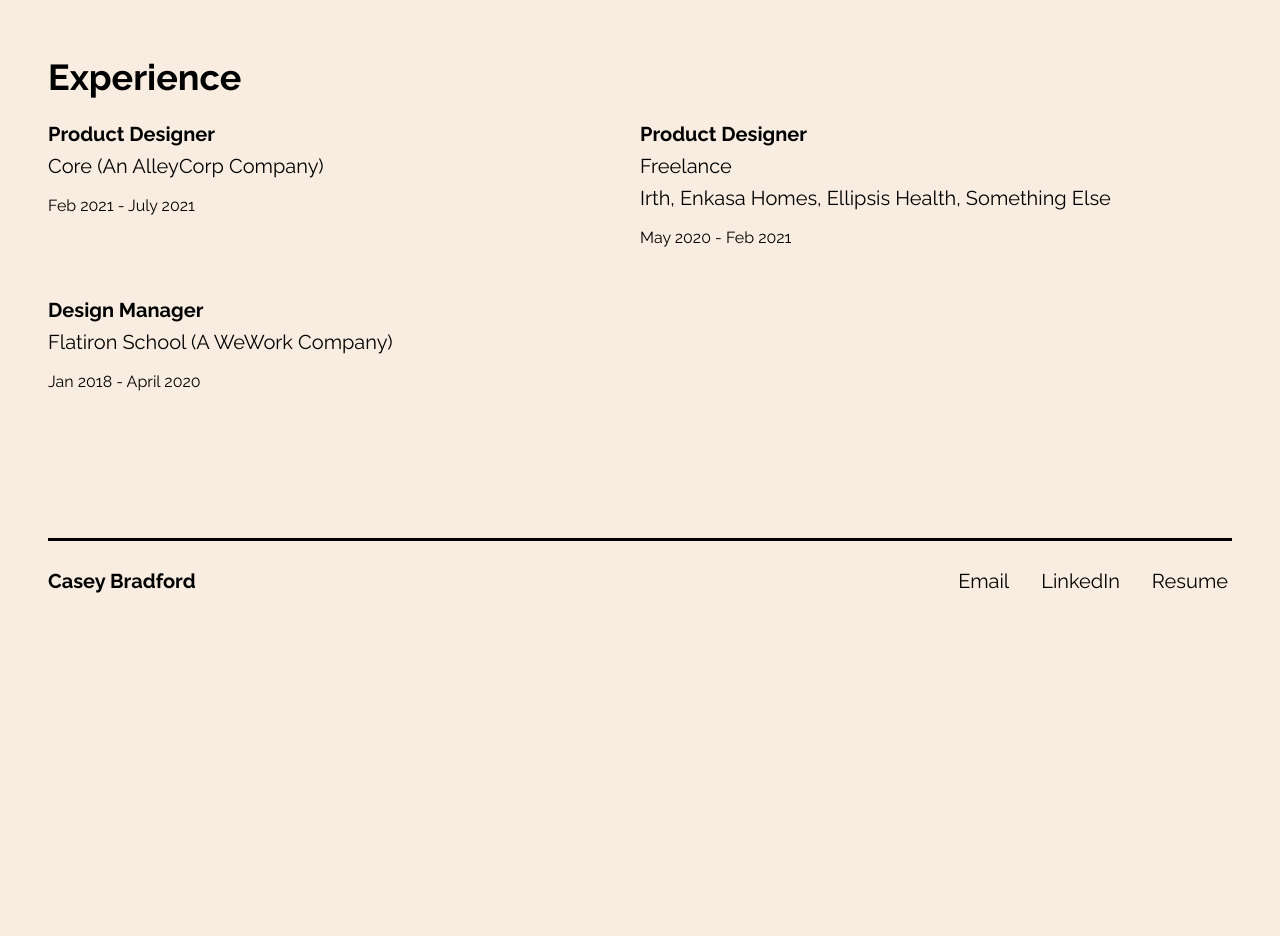
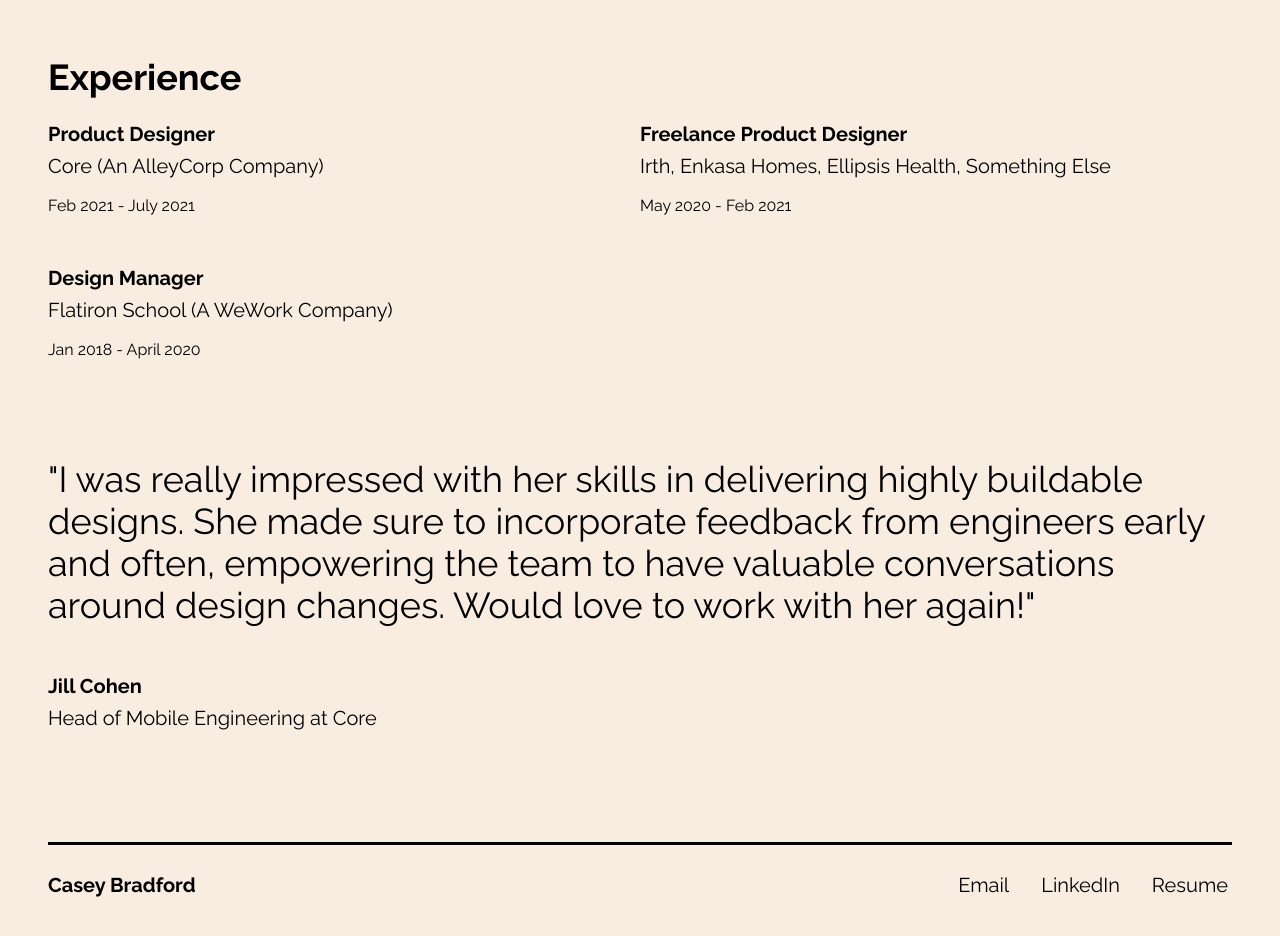
Before and after one commit to hottinet/casey-site-v2, a Next.js app: page /about in a window 1280 px wide. Shown: the part 320-1256 px from the top of the page. Before the commit the page ends 965 px from the top, so only its background shows below. Built offline with nearby package versions, Linux system fonts and the light colour scheme.

Commit message:
about page quote

```diff
--- a/src/pages/about.tsx
+++ b/src/pages/about.tsx
@@ -92,7 +92,7 @@ const AboutMe: React.FC = () => {
             </Link>
           </Title>
         </Box>
-        <Box mx={48}>
+        <Box mb={48} mx={48}>
           <Title bold>Experience</Title>
           <GridBox>
             <Box>
@@ -104,9 +104,8 @@ const AboutMe: React.FC = () => {
             </Box>
             <Box>
               <Heading bold mb={8}>
-                Product Designer
+                Freelance Product Designer
               </Heading>
-              <Heading mb={8}>Freelance</Heading>
               <Heading>
                 Irth, Enkasa Homes, Ellipsis Health, Something Else
               </Heading>
@@ -120,6 +119,19 @@ const AboutMe: React.FC = () => {
               <Body>Jan 2018 - April 2020</Body>
             </Box>
           </GridBox>
+        </Box>
+        <Box mx={48}>
+          <Title mb={48}>
+            &quot;I was really impressed with her skills in delivering highly
+            buildable designs. She made sure to incorporate feedback from
+            engineers early and often, empowering the team to have valuable
+            conversations around design changes. Would love to work with her
+            again!&quot;
+          </Title>
+          <Heading bold mb={8}>
+            Jill Cohen
+          </Heading>
+          <Heading>Head of Mobile Engineering at Core</Heading>
         </Box>
       </Layout>
       {stickers.map((s, i) => (
```
